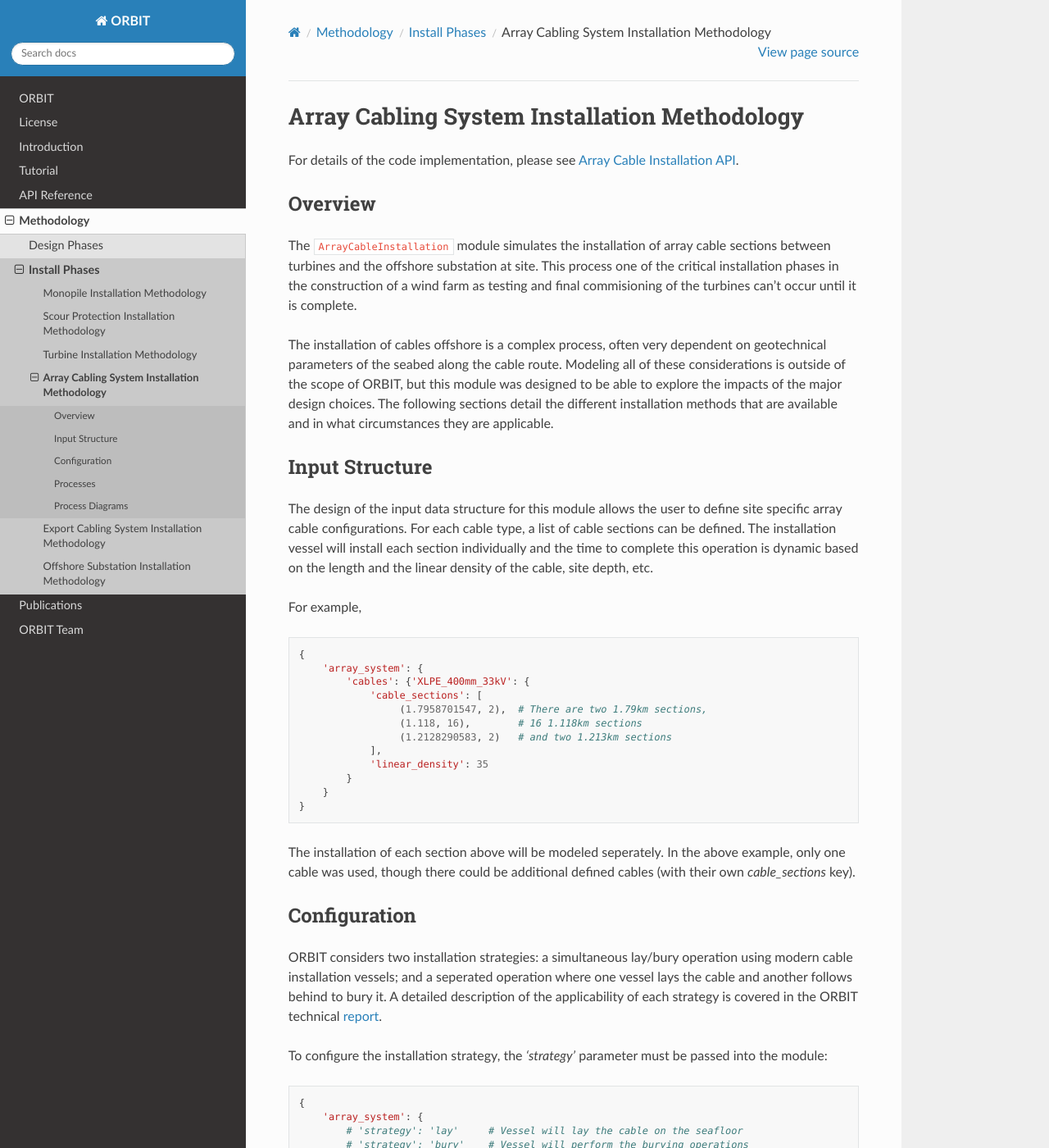
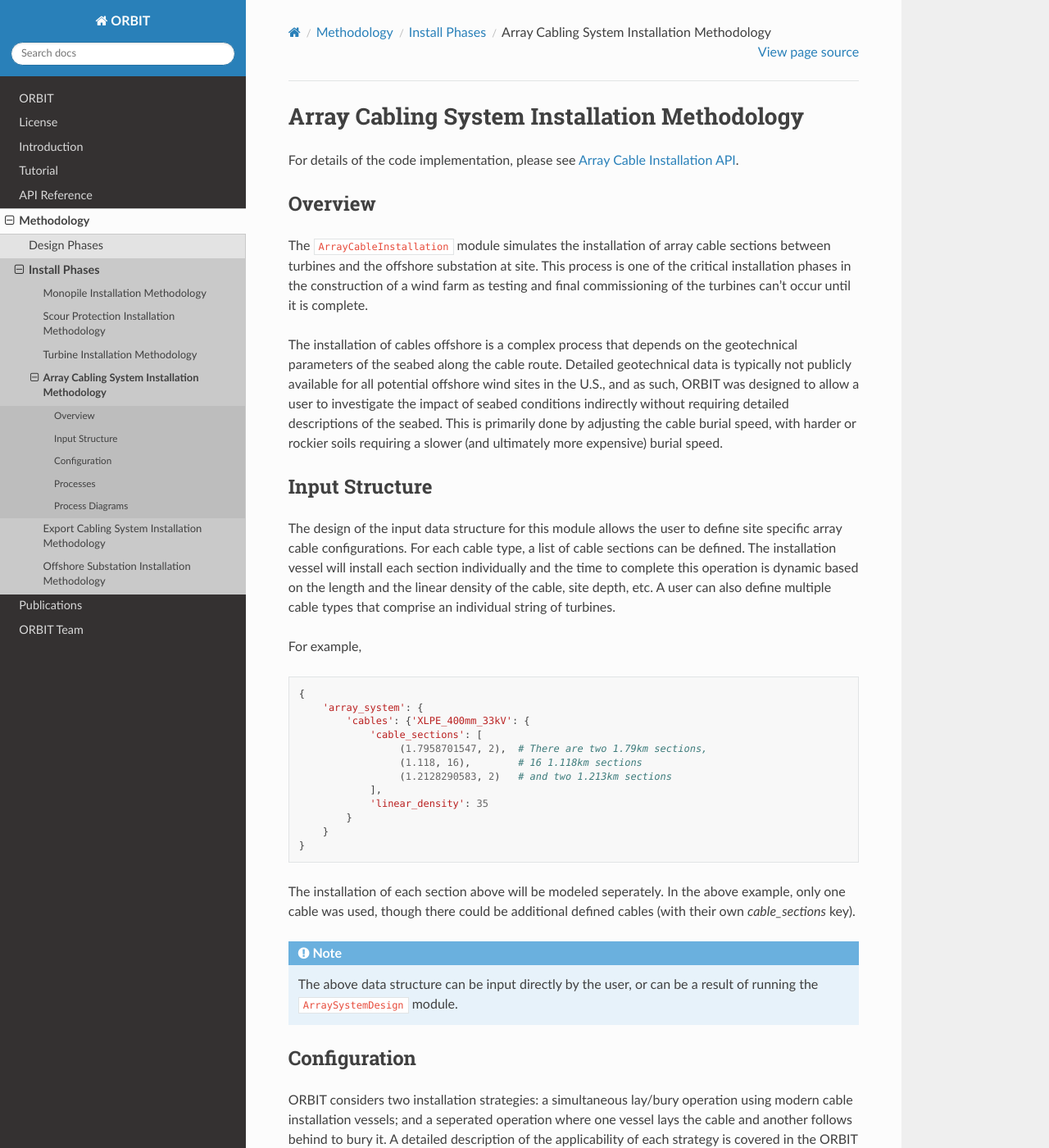
Before and after one commit to WISDEM/ORBIT, a Sphinx documentation site: the page built from docs/_docs/phases/install/array/doc_ArrayCableInstall.rst, in a window 1280 px wide and 1400 px high. Shown: the whole window at 82% size. Built offline with Sphinx 7.4.7 and the Read the Docs theme 2.0.0, drawn with Linux system fonts in a browser that asks for light colours; the version number could not be read and is left out; some of the changed text lies outside the part shown.

Commit message:
Incorporating Matt's edits.

```diff
--- a/docs/_docs/phases/install/array/doc_ArrayCableInstall.rst
+++ b/docs/_docs/phases/install/array/doc_ArrayCableInstall.rst
@@ -8,17 +8,19 @@ Overview
 --------
 
 The ``ArrayCableInstallation`` module simulates the installation of array cable
-sections between turbines and the offshore substation at site. This process one
-of the critical installation phases in the construction of a wind farm as
-testing and final commisioning of the turbines can't occur until it is
+sections between turbines and the offshore substation at site. This process is
+one of the critical installation phases in the construction of a wind farm as
+testing and final commissioning of the turbines can't occur until it is
 complete.
 
-The installation of cables offshore is a complex process, often very dependent
-on geotechnical parameters of the seabed along the cable route. Modeling all of
-these considerations is outside of the scope of ORBIT, but this module was
-designed to be able to explore the impacts of the major design choices. The
-following sections detail the different installation methods that are available
-and in what circumstances they are applicable.
+The installation of cables offshore is a complex process that depends on the
+geotechnical parameters of the seabed along the cable route. Detailed
+geotechnical data is typically not publicly available for all potential
+offshore wind sites in the U.S., and as such, ORBIT was designed to allow a
+user to investigate the impact of seabed conditions indirectly without
+requiring detailed descriptions of the seabed. This is primarily done by
+adjusting the cable burial speed, with harder or rockier soils requiring a
+slower (and ultimately more expensive) burial speed.
 
 Input Structure
 ---------------
@@ -27,7 +29,9 @@ The design of the input data structure for this module allows the user to
 define site specific array cable configurations. For each cable type, a list
 of cable sections can be defined. The installation vessel will install each
 section individually and the time to complete this operation is dynamic based
-on the length and the linear density of the cable, site depth, etc.
+on the length and the linear density of the cable, site depth, etc. A user can
+also define multiple cable types that comprise an individual string of
+turbines.
 
 For example,
 
@@ -49,6 +53,11 @@ For example,
 The installation of each section above will be modeled seperately. In the above
 example, only one cable was used, though there could be additional defined
 cables (with their own `cable_sections` key).
+
+.. note::
+
+   The above data structure can be input directly by the user, or can be a
+   result of running the ``ArraySystemDesign`` module.
 
 .. _cable_strategies:
 
@@ -83,7 +92,8 @@ Processes
 
 The speed at which a vessel can perform the operations of each installation
 strategy is determined by the vessel properties, passed kwargs or the
-default speed for the process.
+default speed for the process. This is the primary mechanism that a user can
+adjust cable installation times for different seabed conditions.
 
 +------------------+--------------------------+------------+
 | Strategy         | Key                      | Default    |
```
Also changed, not shown: docs/_docs/phases/design/doc_ArraySystemDesign.rst (+7 -8 lines), docs/_docs/phases/install/export/doc_ExportCableInstall.rst (+28 -23 lines), docs/_docs/phases/install/scour/doc_ScourProtectionInstall.rst (+8 -8 lines).
